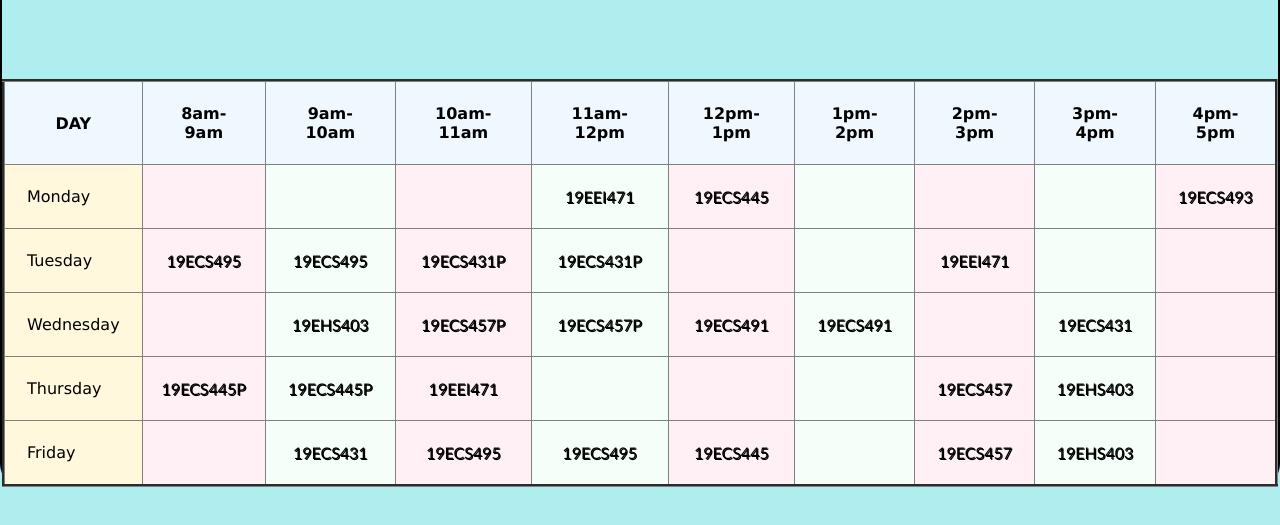
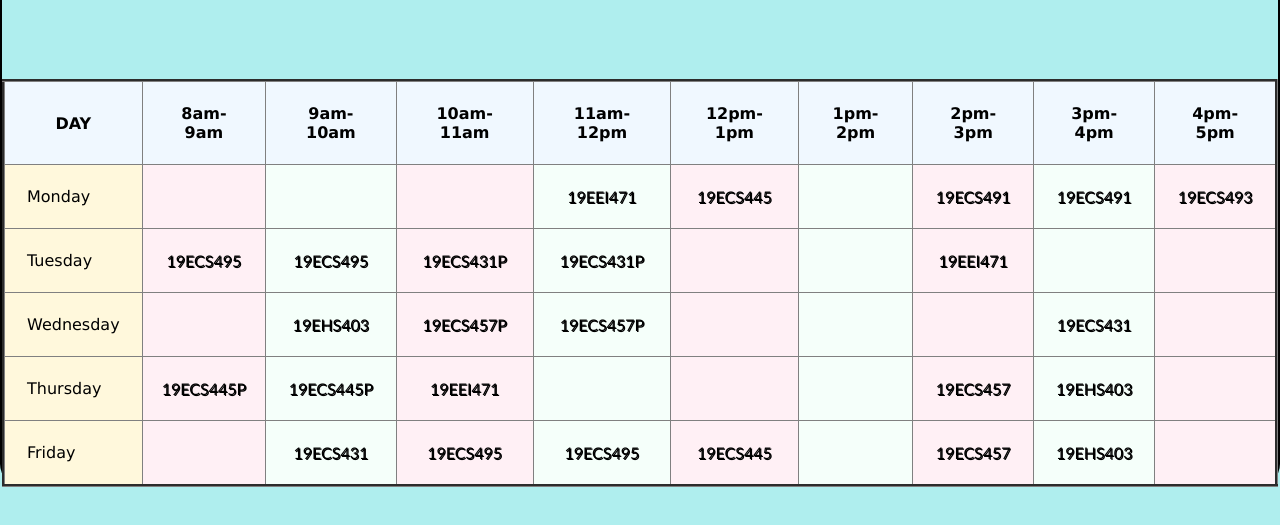
Before and after one commit to cheeku1220/cheeku1220.github.io, a plain HTML site: page index.html in a window 1280 px wide. Shown: the part 81-606 px from the top of the page. Drawn offline with Linux system fonts and the light colour scheme.

Commit message:
Update index.html

```diff
--- a/index.html
+++ b/index.html
@@ -96,8 +96,8 @@
             <td class=hoverin onclick=dialog(id) id="rba" style="text-shadow:1px 1px; padding: 15px; text-align:center; font-family: 'Trebuchet MS', 'Lucida Sans Unicode', 'Lucida Grande', 'Lucida Sans', Arial, sans-serif;">19EEI471</td>
             <td class=hoverin onclick=dialog(id) id="ads" style="text-shadow:1px 1px; padding: 15px; text-align:center; font-family: 'Trebuchet MS', 'Lucida Sans Unicode', 'Lucida Grande', 'Lucida Sans', Arial, sans-serif;">19ECS445</td>
             <td class=hoverin style="text-shadow:1px 1px; padding: 15px; text-align:center; font-family: 'Trebuchet MS', 'Lucida Sans Unicode', 'Lucida Grande', 'Lucida Sans', Arial, sans-serif;"></td>
-            <td class=hoverin style="text-shadow:1px 1px; padding: 15px; text-align:center; font-family: 'Trebuchet MS', 'Lucida Sans Unicode', 'Lucida Grande', 'Lucida Sans', Arial, sans-serif;"></td>
-            <td class=hoverin style="text-shadow:1px 1px; padding: 15px; text-align:center; font-family: 'Trebuchet MS', 'Lucida Sans Unicode', 'Lucida Grande', 'Lucida Sans', Arial, sans-serif;"></td>
+            <td class=hoverin style="text-shadow:1px 1px; padding: 15px; text-align:center; font-family: 'Trebuchet MS', 'Lucida Sans Unicode', 'Lucida Grande', 'Lucida Sans', Arial, sans-serif;">19ECS491</td>
+            <td class=hoverin style="text-shadow:1px 1px; padding: 15px; text-align:center; font-family: 'Trebuchet MS', 'Lucida Sans Unicode', 'Lucida Grande', 'Lucida Sans', Arial, sans-serif;">19ECS491</td>
             <td class=hoverin onclick=dialog(id) id="intern" style="text-shadow:1px 1px; padding: 15px; text-align:center; font-family: 'Trebuchet MS', 'Lucida Sans Unicode', 'Lucida Grande', 'Lucida Sans', Arial, sans-serif;">19ECS493</td>
         </tr>
         <tr>
@@ -118,8 +118,8 @@
             <td class=hoverin onclick=dialog(id) id="org" style="text-shadow:1px 1px; padding: 15px; text-align:center; font-family: 'Trebuchet MS', 'Lucida Sans Unicode', 'Lucida Grande', 'Lucida Sans', Arial, sans-serif;">19EHS403</td>
             <td class=hoverin onclick=dialog(id) id="cyblab" style="text-shadow:1px 1px; padding: 15px; text-align:center; font-family: 'Trebuchet MS', 'Lucida Sans Unicode', 'Lucida Grande', 'Lucida Sans', Arial, sans-serif;">19ECS457P</td>
             <td class=hoverin onclick=dialog(id) id="cyblab" style="text-shadow:1px 1px; padding: 15px; text-align:center; font-family: 'Trebuchet MS', 'Lucida Sans Unicode', 'Lucida Grande', 'Lucida Sans', Arial, sans-serif;">19ECS457P</td>
-            <td class=hoverin onclick=dialog(id) id="proj" style="text-shadow:1px 1px; padding: 15px; text-align:center; font-family: 'Trebuchet MS', 'Lucida Sans Unicode', 'Lucida Grande', 'Lucida Sans', Arial, sans-serif;">19ECS491</td>
-            <td class=hoverin onclick=dialog(id) id="proj" style="text-shadow:1px 1px; padding: 15px; text-align:center; font-family: 'Trebuchet MS', 'Lucida Sans Unicode', 'Lucida Grande', 'Lucida Sans', Arial, sans-serif;">19ECS491</td>
+            <td class=hoverin onclick=dialog(id) id="proj" style="text-shadow:1px 1px; padding: 15px; text-align:center; font-family: 'Trebuchet MS', 'Lucida Sans Unicode', 'Lucida Grande', 'Lucida Sans', Arial, sans-serif;"></td>
+            <td class=hoverin onclick=dialog(id) id="proj" style="text-shadow:1px 1px; padding: 15px; text-align:center; font-family: 'Trebuchet MS', 'Lucida Sans Unicode', 'Lucida Grande', 'Lucida Sans', Arial, sans-serif;"></td>
             <td class=hoverin style="text-shadow:1px 1px; padding: 15px; text-align:center; font-family: 'Trebuchet MS', 'Lucida Sans Unicode', 'Lucida Grande', 'Lucida Sans', Arial, sans-serif;"></td>
             <td class=hoverin onclick=dialog(id) id="embd" style="text-shadow:1px 1px; padding: 15px; text-align:center; font-family: 'Trebuchet MS', 'Lucida Sans Unicode', 'Lucida Grande', 'Lucida Sans', Arial, sans-serif;">19ECS431</td>
             <td class=hoverin style="text-shadow:1px 1px; padding: 15px; text-align:center; font-family: 'Trebuchet MS', 'Lucida Sans Unicode', 'Lucida Grande', 'Lucida Sans', Arial, sans-serif;"></td>
```
